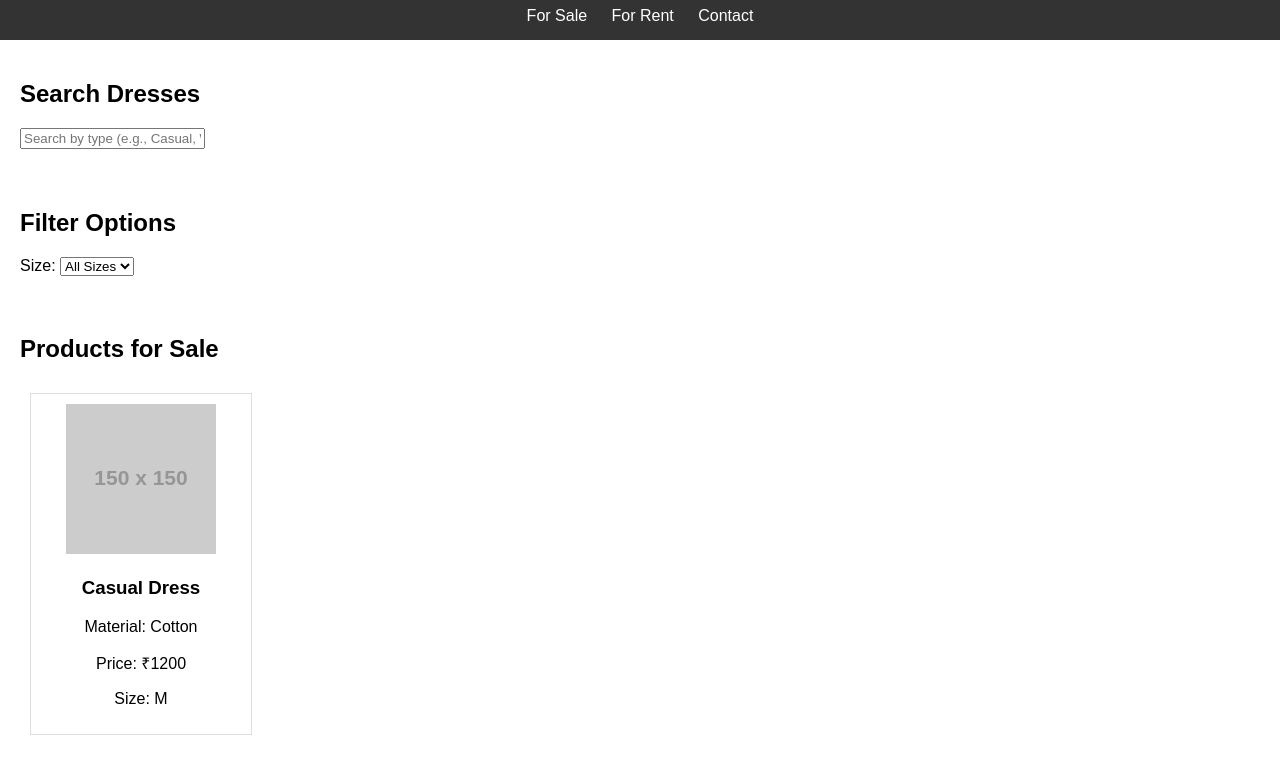
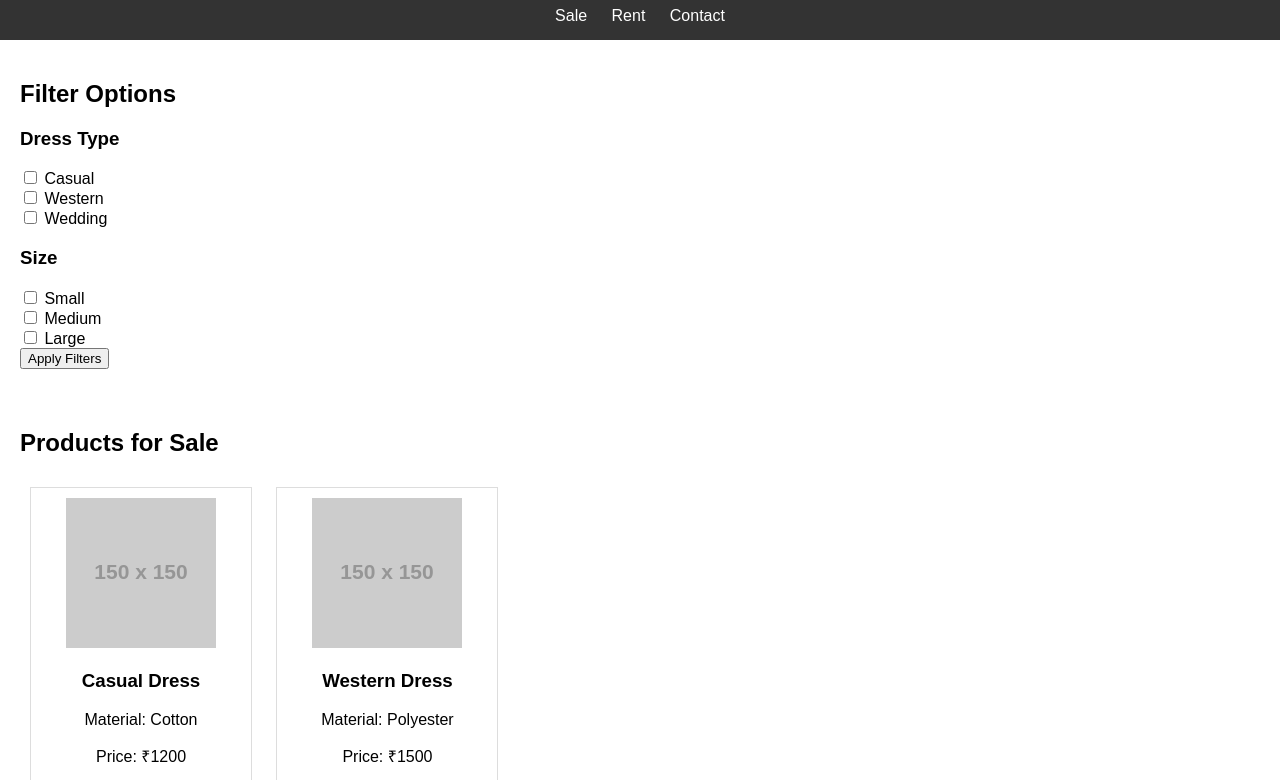
Before and after one commit to shanumundra/MFD, a plain HTML site: page index.html in a window 1280 px wide. Shown: the part 88-868 px from the top of the page. Drawn offline with Linux system fonts and the light colour scheme; placeholder pictures from the web are drawn by us.

Commit message:
Update index.html
Update

```diff
--- a/index.html
+++ b/index.html
@@ -3,37 +3,41 @@
 <head>
   <meta charset="UTF-8">
   <meta name="viewport" content="width=device-width, initial-scale=1.0">
-  <title>Clothing Business</title>
+  <title>Clothing Store</title>
   <link rel="stylesheet" href="style.css">
 </head>
 <body>
   <header>
-    <h1>Welcome to My Clothing Business</h1>
+    <div class="navbar">
+      <h1>Clothing Store</h1>
       <nav>
-      <a href="#sale">For Sale</a>
-      <a href="#rent">For Rent</a>
+        <a href="#sale">Sale</a>
+        <a href="#rent">Rent</a>
         <a href="#contact">Contact</a>
       </nav>
+    </div>
   </header>
-
-  <section id="search">
-    <h2>Search Dresses</h2>
-    <input type="text" id="search-bar" placeholder="Search by type (e.g., Casual, Wedding)">
-  </section>
 
   <section id="filters">
     <h2>Filter Options</h2>
-    <label for="size">Size:</label>
-    <select id="size-filter">
-      <option value="">All Sizes</option>
-      <option value="S">Small</option>
-      <option value="M">Medium</option>
-      <option value="L">Large</option>
-    </select>
+    <div class="filter-group">
+      <h3>Dress Type</h3>
+      <input type="checkbox" id="casual" value="Casual"> Casual<br>
+      <input type="checkbox" id="western" value="Western"> Western<br>
+      <input type="checkbox" id="wedding" value="Wedding"> Wedding<br>
+    </div>
+    <div class="filter-group">
+      <h3>Size</h3>
+      <input type="checkbox" id="small" value="S"> Small<br>
+      <input type="checkbox" id="medium" value="M"> Medium<br>
+      <input type="checkbox" id="large" value="L"> Large<br>
+    </div>
+    <button id="apply-filters">Apply Filters</button>
   </section>
 
   <section id="sale">
     <h2>Products for Sale</h2>
+    <div class="product-grid">
       <div class="product" data-type="Casual" data-size="M">
         <img src="https://via.placeholder.com/150" alt="Casual Dress">
         <h3>Casual Dress</h3>
@@ -41,10 +45,19 @@
         <p>Price: ₹1200</p>
         <p>Size: M</p>
       </div>
+      <div class="product" data-type="Western" data-size="S">
+        <img src="https://via.placeholder.com/150" alt="Western Dress">
+        <h3>Western Dress</h3>
+        <p>Material: Polyester</p>
+        <p>Price: ₹1500</p>
+        <p>Size: S</p>
+      </div>
+    </div>
   </section>
 
   <section id="rent">
     <h2>Products for Rent</h2>
+    <div class="product-grid">
       <div class="product" data-type="Wedding" data-size="L">
         <img src="https://via.placeholder.com/150" alt="Wedding Dress">
         <h3>Wedding Dress</h3>
@@ -52,12 +65,13 @@
         <p>Rent: ₹500/day</p>
         <p>Size: L</p>
       </div>
+    </div>
   </section>
 
   <footer id="contact">
     <h2>Contact Us</h2>
-    <p>Email: shradhayamundra@gmail.com</p>
-    <p>Phone: +91-7073050606</p>
+    <p>Email: info@clothingbusiness.com</p>
+    <p>Phone: +91-1234567890</p>
   </footer>
 
   <script src="script.js"></script>
```
Lines whose indentation alone changed are shown as unchanged.
